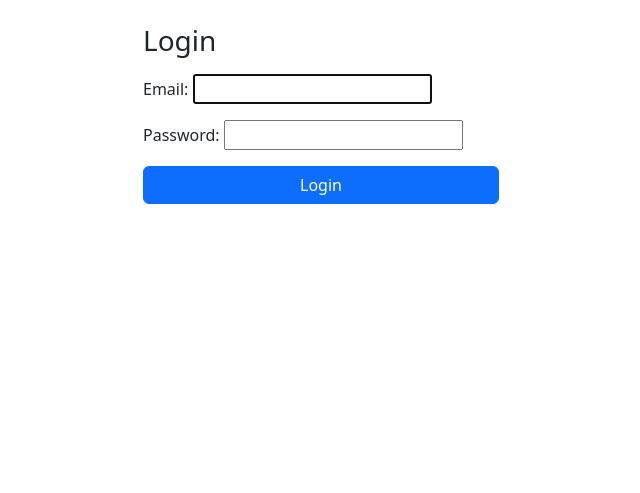
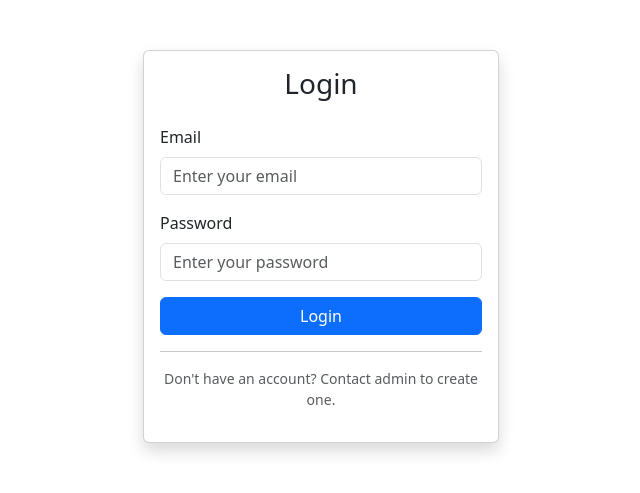
Before and after one commit to codeverse-amol/ai-expense-saas, a Django app: page /login/ in a window 1280 px wide. Shown: the part 56-549 px from the top of the page, without its empty margins (319-959 px from the left). Run offline with Django 5.2, Linux system fonts and the light colour scheme.

Commit message:
updated login methods

```diff
--- /dev/null
+++ b/apps/users/forms.py
@@ -0,0 +1,30 @@
+from django.contrib.auth.forms import AuthenticationForm
+from django.contrib.auth import get_user_model
+
+User = get_user_model()
+
+
+class EmailAuthenticationForm(AuthenticationForm):
+    """Custom authentication form that uses email instead of username."""
+
+    class Meta:
+        model = User
+        fields = ("email", "password")
+
+    def __init__(self, request=None, *args, **kwargs):
+        super().__init__(request, *args, **kwargs)
+        # Remove the username field label since we're using email
+        self.fields["username"].label = "Email"
+        self.fields["username"].widget.attrs.update({
+            "placeholder": "Enter your email",
+            "class": "form-control"
+        })
+        self.fields["password"].widget.attrs.update({
+            "placeholder": "Enter your password",
+            "class": "form-control"
+        })
+
+    def clean_username(self):
+        """Convert username field to email for authentication."""
+        username = self.cleaned_data.get("username")
+        return username
--- a/config/settings/base.py
+++ b/config/settings/base.py
@@ -152,6 +152,11 @@ DEFAULT_AUTO_FIELD = "django.db.models.BigAutoField"
 
 AUTH_USER_MODEL = "users.User"
 
+# Custom authentication backend for email login
+AUTHENTICATION_BACKENDS = [
+    "apps.users.backends.EmailAuthenticationBackend",
+]
+
 LOGIN_URL = "login"
 LOGIN_REDIRECT_URL = "dashboard"
 LOGOUT_REDIRECT_URL = "login"
--- a/config/urls.py
+++ b/config/urls.py
@@ -17,12 +17,13 @@ Including another URLconf
 from django.contrib import admin
 from django.urls import path, include
 from django.contrib.auth import views as auth_views
+from apps.users.forms import EmailAuthenticationForm
 
 urlpatterns = [
     path("admin/", admin.site.urls),
 
     # Authentication
-    path("login/", auth_views.LoginView.as_view(), name="login"),
+    path("login/", auth_views.LoginView.as_view(authentication_form=EmailAuthenticationForm), name="login"),
     path("logout/", auth_views.LogoutView.as_view(next_page="login"), name="logout"),
 
     path("", include("apps.expenses.urls")),
--- a/templates/registration/login.html
+++ b/templates/registration/login.html
@@ -1,15 +1,64 @@
 {% extends "base.html" %}
 
 {% block content %}
-<div class="row justify-content-center">
+<div class="row justify-content-center" style="margin-top: 50px;">
     <div class="col-md-4">
-        <h3 class="mb-3">Login</h3>
+        <div class="card shadow">
+            <div class="card-body">
+                <h3 class="card-title text-center mb-4">Login</h3>
 
-        <form method="post">
-            {% csrf_token %}
-            {{ form.as_p }}
-            <button class="btn btn-primary w-100">Login</button>
-        </form>
+                {% if form.non_field_errors %}
+                    <div class="alert alert-danger alert-dismissible fade show" role="alert">
+                        {% for error in form.non_field_errors %}
+                            <strong>Login Failed:</strong> {{ error }}
+                        {% endfor %}
+                        <button type="button" class="btn-close" data-bs-dismiss="alert" aria-label="Close"></button>
+                    </div>
+                {% endif %}
+
+                <form method="post" novalidate>
+                    {% csrf_token %}
+
+                    <div class="mb-3">
+                        <label for="{{ form.username.id_for_label }}" class="form-label">Email</label>
+                        <input type="email"
+                               class="form-control {% if form.username.errors %}is-invalid{% endif %}"
+                               id="{{ form.username.id_for_label }}"
+                               name="username"
+                               placeholder="Enter your email"
+                               value="{{ form.username.value|default:'' }}"
+                               required>
+                        {% if form.username.errors %}
+                            <div class="invalid-feedback d-block">
+                                {{ form.username.errors.0 }}
+                            </div>
+                        {% endif %}
+                    </div>
+
+                    <div class="mb-3">
+                        <label for="{{ form.password.id_for_label }}" class="form-label">Password</label>
+                        <input type="password"
+                               class="form-control {% if form.password.errors %}is-invalid{% endif %}"
+                               id="{{ form.password.id_for_label }}"
+                               name="password"
+                               placeholder="Enter your password"
+                               required>
+                        {% if form.password.errors %}
+                            <div class="invalid-feedback d-block">
+                                {{ form.password.errors.0 }}
+                            </div>
+                        {% endif %}
+                    </div>
+
+                    <button type="submit" class="btn btn-primary w-100">Login</button>
+                </form>
+
+                <hr>
+                <p class="text-center text-muted small">
+                    Don't have an account? Contact admin to create one.
+                </p>
+            </div>
+        </div>
     </div>
 </div>
 {% endblock %}
```
Also changed, not shown: apps/users/backends.py (added, +26 -0 lines).
